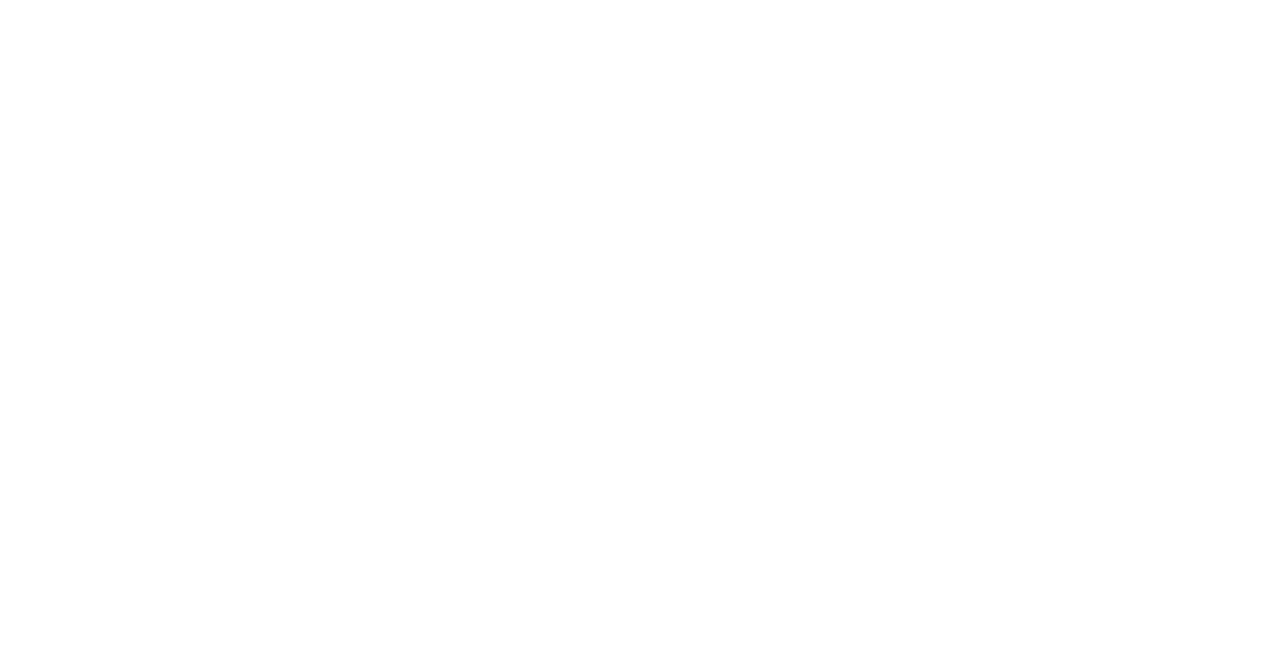
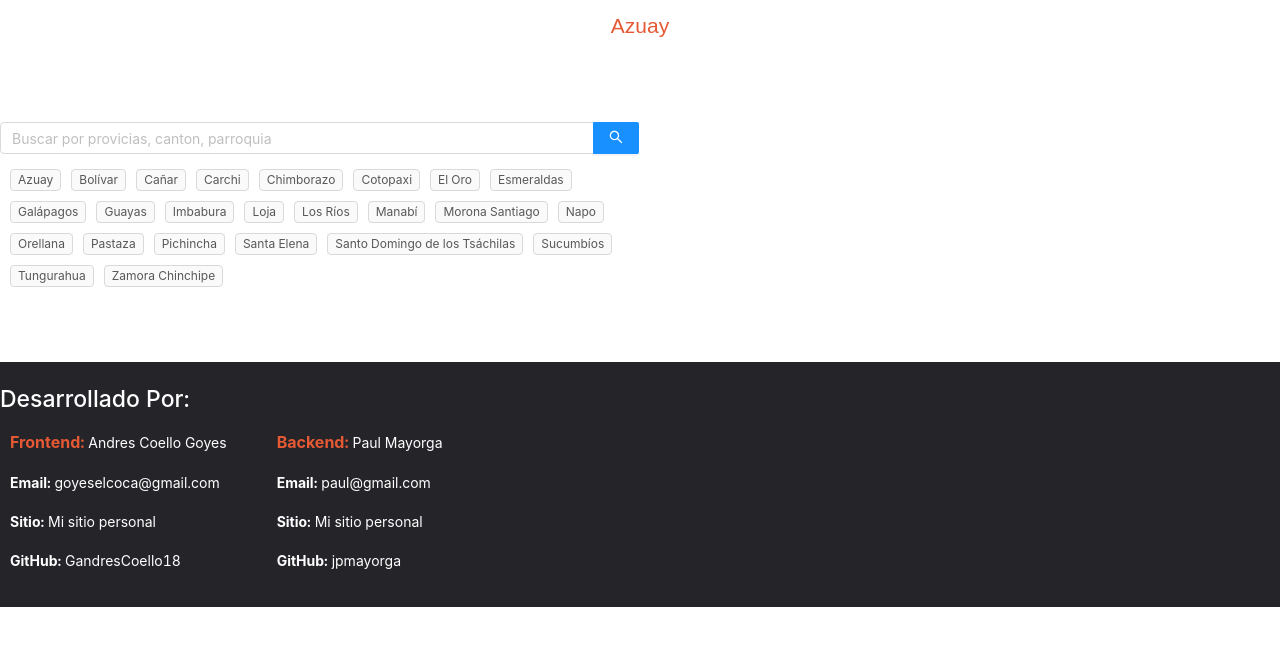
Before and after one commit to jeanmayorga/covid-ecuador, a React (Create React App) app: page /provincia/Azuay in a window 1280 px wide. Shown: the top 646 px of the page. Built offline with nearby package versions, Linux system fonts and the light colour scheme.

Commit message:
añadiendo chart js

```diff
--- a/package.json
+++ b/package.json
@@ -15,6 +15,7 @@
     "animate.css": "^3.7.2",
     "antd": "^4.0.3",
     "babel-plugin-import": "^1.13.0",
+    "chart.js": "^2.9.3",
     "customize-cra": "^0.9.1",
     "less": "^3.11.1",
     "less-loader": "^5.0.0",
@@ -22,6 +23,7 @@
     "prettier": "^2.0.1",
     "react": "^16.13.1",
     "react-app-rewired": "^2.1.5",
+    "react-chartjs-2": "^2.9.0",
     "react-dom": "^16.13.1",
     "react-helmet": "^5.2.1",
     "react-router-dom": "^5.1.2",
--- a/src/App.tsx
+++ b/src/App.tsx
@@ -1,16 +1,17 @@
 import React from 'react';
 import {BrowserRouter, Switch ,Route} from 'react-router-dom';
 import { Home } from './pages/Home';
-
+import Datos from './pages/datos-de';
 
 function App() {
   return (
     <BrowserRouter>
       <Switch>
         <Route exact path='/' component={Home} />
+        <Route exact path='/provincia/:palabra' component={Datos} />
       </Switch>
     </BrowserRouter>
-  )
+  );
 }
 
 export default App;
--- a/src/components/busqueda_p_c.tsx
+++ b/src/components/busqueda_p_c.tsx
@@ -1,17 +1,35 @@
 import React from 'react';
+import { Link } from 'react-router-dom';
 import { Tag, Input } from 'antd';
 const { Search } = Input;
 
 const item = [
-    {label: 'Los Rios', url:''},
-    {label: 'Manibi', url:''},
-    {label: 'Baños', url:''},
-    {label: 'Duran', url:''},
-    {label: 'Babahoyo', url:''},
-    {label: 'Guayaquil', url:''},
-    {label: 'Guayas', url:''},
-    {label: 'El oro', url:''},
+    {label: 'Azuay'},
+    {label: 'Bolívar'},
+    {label: 'Cañar'},
+    {label: 'Carchi'},
+    {label: 'Chimborazo'},
+    {label: 'Cotopaxi'},
+    {label: 'El Oro'},
+    {label: 'Esmeraldas'},
+    {label: 'Galápagos'},
+    {label: 'Guayas'},
+    {label: 'Imbabura'},
+    {label: 'Loja'},
+    {label: 'Los Ríos'},
+    {label: 'Manabí'},
+    {label: 'Morona Santiago'},
+    {label: 'Napo'},
+    {label: 'Orellana'},
+    {label: 'Pastaza'},
+    {label: 'Pichincha'},
+    {label: 'Santa Elena'},
+    {label: 'Santo Domingo de los Tsáchilas'},
+    {label: 'Sucumbíos'},
+    {label: 'Tungurahua'},
+    {label: 'Zamora Chinchipe'}
 ];
+
 
 const Buscar = () => {
     return(
@@ -19,7 +37,11 @@
             <Search placeholder="Buscar por provicias, canton, parroquia" onSearch={value => console.log(value)} enterButton />
             <div className='etiquetas_detalles_p_c'>
               {item.map( valor => (
-                  <Tag color="default">{valor.label}</Tag>
+                  <Link to={`/provincia/${valor.label}`}>
+                    <a>
+                        <Tag id='tag' color="default">{valor.label}</Tag>
+                    </a>
+                  </Link>
               ))}
             </div>
         </>
--- a/src/components/head.tsx
+++ b/src/components/head.tsx
@@ -11,6 +11,7 @@
             <title>{props.titulo}</title>
             <link href="https://fonts.googleapis.com/css2?family=Amaranth&display=swap" rel="stylesheet"></link>
             <link href="https://fonts.googleapis.com/css2?family=IBM+Plex+Serif&display=swap" rel="stylesheet"></link>
+            <script src="https://cdn.jsdelivr.net/npm/chart.js@2.8.0"></script>
         </Helmet>
     );
 }
--- /dev/null
+++ b/src/less/datos.less
@@ -0,0 +1,8 @@
+@import 'theme.less';
+
+.subtitulo{
+    color: @primary-color;
+    text-align: center;
+    font-family: 'Amaranth', sans-serif;
+    padding: 10px;
+}
--- a/src/less/home.less
+++ b/src/less/home.less
@@ -25,6 +25,7 @@
 }
 
 .estatico{
+    text-align: center;
     padding: 20px 0px;
 }
 
@@ -48,6 +49,9 @@
     padding: 60px 0px;
     .etiquetas_detalles_p_c{
         padding: 10px 5px;
+        #tag{
+            margin: 5px;
+        }
     }
 }
 
--- a/src/pages/Home.tsx
+++ b/src/pages/Home.tsx
@@ -1,4 +1,5 @@
 import { Row, Col, Tag } from 'antd';
+import { Line } from 'react-chartjs-2';
 import React from 'react';
 import Busqueda from '../components/busqueda_p_c';
 import ProgresoCircle from '../components/progreso_circle';
@@ -31,6 +32,22 @@
     progreso: 60
   }
 ];
+
+
+const datos = {
+  labels: ['Lunes 12', 'Martes 13', 'Miercoles 14', 'Jueves 15', 'Viernes 16', 'Sabado 17', 'Domingo 18'],
+  datasets: [
+    {
+      label: 'Infectados en Marzo',
+      backgroundColor: 'rgba(255,99,132,0.2)',
+      borderColor: 'rgba(255,99,132,1)',
+      borderWidth: 1,
+      hoverBackgroundColor: 'rgba(255,99,132,0.4)',
+      hoverBorderColor: 'rgba(255,99,132,1)',
+      data: [65, 59, 80, 81, 56, 55, 40]
+    }
+  ]
+};
 
 export const Home = () => {
   return (
@@ -118,6 +135,14 @@
         </div>
     </div>
 
+    <Row justify='center'>
+      <Col>
+
+          <Line data={datos} width={2000} height={300} options={{ maintainAspectRatio: false }} />
+
+      </Col>
+    </Row>
+
 
       <div className='busqueda'>
         <Row justify='center'>
--- /dev/null
+++ b/src/pages/datos-de.tsx
@@ -0,0 +1,39 @@
+import React, { useState, useEffect } from 'react';
+import Busqueda from '../components/busqueda_p_c';
+import { useParams } from 'react-router-dom';
+import { Row, Col } from 'antd';
+import Footer from '../components/footer';
+import "../less/datos.less";
+
+const  Datos = () => {
+
+    useEffect(() => {
+        console.log('ok');
+      });
+
+let { palabra } = useParams();
+
+    return(
+        <>
+            <Row justify='center'>
+                <Col>
+                    <h2 className='subtitulo'>{palabra}</h2>
+                </Col>
+            </Row>
+
+            <div className='busqueda'>
+                <Row justify='center'>
+                <Col xs={20} md={12}>
+
+                    <Busqueda />
+
+                </Col>
+                </Row>
+            </div>
+
+            <Footer />
+        </>
+    );
+}
+
+export default Datos;
```
Also changed, not shown: 1 other file (tests, documents, lock files or other folders).
